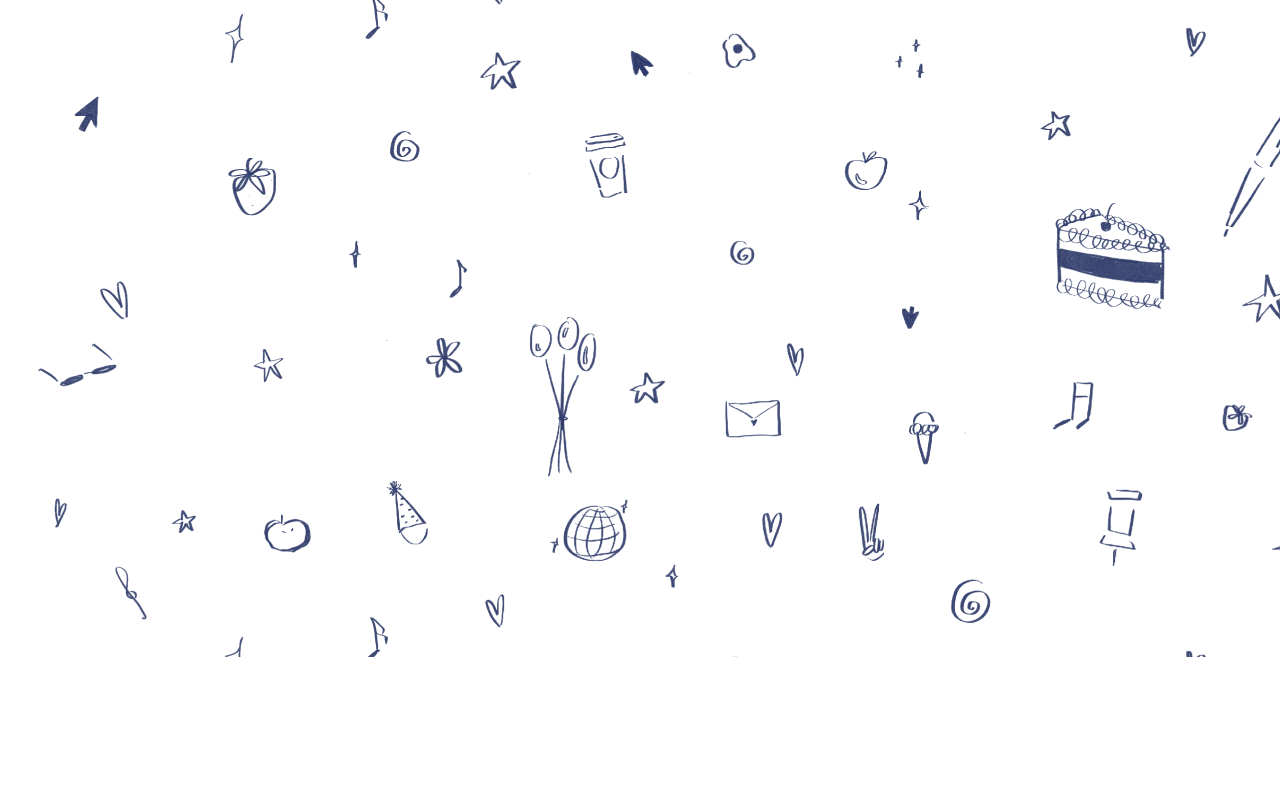
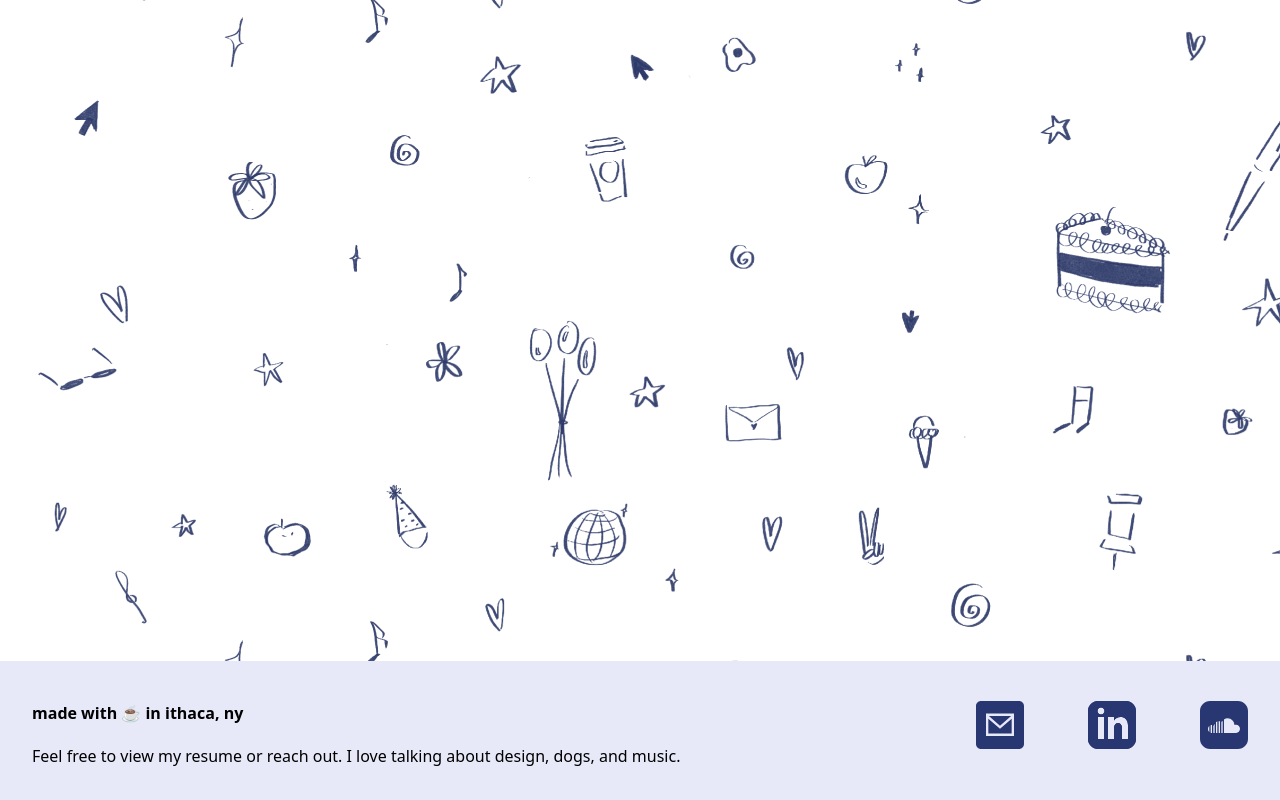
Before and after one commit to michelleli01/larrisa-portfolio, a SvelteKit app: page / in a window 1280 px wide. Shown: the part 516-1316 px from the top of the page. Before the commit the page ends 1173 px from the top, so only its background shows below. Built offline with nearby package versions, Linux system fonts and the light colour scheme.

Commit message:
finished footer

```diff
--- /dev/null
+++ b/src/lib/components/Footer.svelte
@@ -0,0 +1,55 @@
+<!-- display: flex;
+width: 94.5rem;
+padding: 2.5rem 2rem 2rem 2rem;
+justify-content: space-between;
+align-items: center; -->
+<footer class="flex max-w-[100%] justify-between align-center px-[2rem] pb-[2rem] pt-[2.5rem] bg-footer">
+	<!-- display: flex;
+flex-direction: column;
+justify-content: center;
+align-items: flex-start;
+gap: 1.125rem; -->
+	<div class="flex flex-col justify-cetner align-start gap-[1.2rem]">
+		<b> made with ☕️ in ithaca, ny </b>
+		<p>Feel free to view my resume or reach out. I love talking about design, dogs, and music.</p>
+	</div>
+
+  <!-- display: flex;
+justify-content: center;
+align-items: flex-end;
+gap: 4rem; -->
+	<div class="flex justify-center align-end gap-[4rem] max-h-[3rem] max-w-[17rem]">
+		<svg xmlns="http://www.w3.org/2000/svg" fill="none">
+			<path
+				fill-rule="evenodd"
+				clip-rule="evenodd"
+				d="M5 0C2.23858 0 0 2.23858 0 5V43C0 45.7614 2.23858 48 5 48H43C45.7614 48 48 45.7614 48 43V5C48 2.23858 45.7614 0 43 0H5ZM10 35V12.5H38V35H10ZM24 24.6413L35.1043 15H12.8957L24 24.6413ZM12.3333 17.7288V32.5H35.6667V17.7288L24 27.8587L12.3333 17.7288Z"
+				fill="#283671"
+			/>
+		</svg>
+
+		<svg xmlns="http://www.w3.org/2000/svg" fill="none">
+			<path
+				d="M38 0H10C4.478 0 0 4.478 0 10V38C0 43.522 4.478 48 10 48H38C43.524 48 48 43.522 48 38V10C48 4.478 43.524 0 38 0ZM16 38H10V16H16V38ZM13 13.464C11.068 13.464 9.5 11.884 9.5 9.936C9.5 7.988 11.068 6.408 13 6.408C14.932 6.408 16.5 7.988 16.5 9.936C16.5 11.884 14.934 13.464 13 13.464ZM40 38H34V26.792C34 20.056 26 20.566 26 26.792V38H20V16H26V19.53C28.792 14.358 40 13.976 40 24.482V38Z"
+				fill="#283671"
+			/><svg
+				xmlns="http://www.w3.org/2000/svg"
+				width="48"
+				height="48"
+				fill="none"
+			>
+				<path
+					d="M38 0H10C4.478 0 0 4.478 0 10V38C0 43.522 4.478 48 10 48H38C43.524 48 48 43.522 48 38V10C48 4.478 43.524 0 38 0ZM16 38H10V16H16V38ZM13 13.464C11.068 13.464 9.5 11.884 9.5 9.936C9.5 7.988 11.068 6.408 13 6.408C14.932 6.408 16.5 7.988 16.5 9.936C16.5 11.884 14.934 13.464 13 13.464ZM40 38H34V26.792C34 20.056 26 20.566 26 26.792V38H20V16H26V19.53C28.792 14.358 40 13.976 40 24.482V38Z"
+					fill="#283671"
+				/>
+			</svg>
+		</svg>
+
+		<svg xmlns="http://www.w3.org/2000/svg" fill="none">
+			<path
+				d="M38 0H10C4.478 0 0 4.478 0 10V38C0 43.522 4.478 48 10 48H38C43.524 48 48 43.522 48 38V10C48 4.478 43.524 0 38 0ZM9.334 31.048C8.524 30.318 8 29.242 8 28.024C8 26.808 8.524 25.732 9.334 25V31.048ZM12 32C11.514 32 11.262 32.006 10.666 31.816V24.232C11.298 24.03 11.596 24.038 12 24.07V32ZM14.666 32H13.334V24.444L13.746 24.686C13.928 23.936 14.252 23.25 14.668 22.64L14.666 32ZM17.334 32H16V21.244C16.412 20.936 16.852 20.672 17.334 20.49V32ZM20 32H18.666V20.19C19.168 20.136 19.322 20.098 20 20.202V32ZM22.666 32H21.332V20.6L21.838 20.846C22.076 20.432 22.36 20.056 22.666 19.702V32ZM36.12 32H24V18.504C25.064 17.772 26.32 17.334 27.684 17.334C31.302 17.334 34.234 20.322 34.504 24.106C37.11 22.83 40 24.88 40 27.858C40 30.144 38.262 32 36.12 32Z"
+				fill="#283671"
+			/>
+		</svg>
+	</div>
+</footer>
--- a/src/lib/components/Header.svelte
+++ b/src/lib/components/Header.svelte
@@ -2,7 +2,7 @@
 	import logo from '$lib/assets/logo.png';
 </script>
 
-<header class="flex top-0 px-7 pt-7 pb-4 items-center justify-between border-solid">
+<header class="flex top-0 px-[2rem] pt-[2rem] pb-[1rem] items-center justify-between border-solid">
 	<div class="corner">
 		<a href="/">
 			<img src={logo} alt="portfolio logo" class="object-cover max-h-[5vh]" />
--- a/src/routes/+layout.svelte
+++ b/src/routes/+layout.svelte
@@ -1,7 +1,9 @@
 <script>
 	import Header from '$lib/components/Header.svelte';
-	import '../app.css';
+	import Footer from '$lib/components/Footer.svelte'
+  import '../app.css';
 </script>
 
 <Header />
 <slot />
+<Footer/>
--- a/tailwind.config.js
+++ b/tailwind.config.js
@@ -4,7 +4,10 @@ export default {
 	theme: {
 		extend: {
 			backgroundImage: {
-				'portfolio': "url('/src/lib/assets/background.png')"
+				portfolio: "url('/src/lib/assets/background.png')"
+			},
+			colors: {
+				'footer': '#E7E9F9'
 			}
 		}
 	},
```
